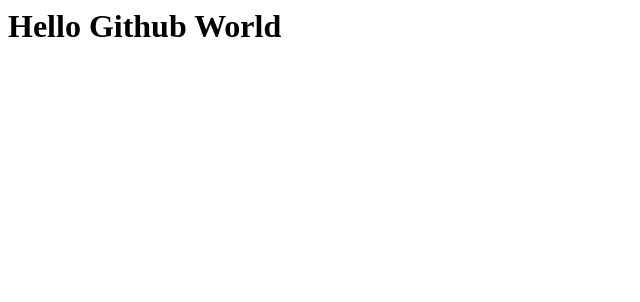
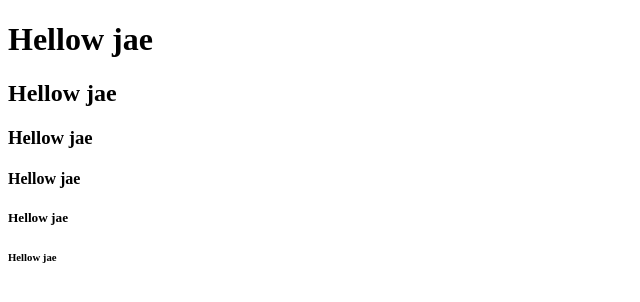
Before and after one commit to JeJe-tree/First, a plain HTML site: page index.html in a window 1280 px wide. Shown: the whole page, without its empty margins (0-640 px from the left). Drawn offline with Linux system fonts and the light colour scheme.

Commit message:
(수정) index.html 내용 수정

```diff
--- a/index.html
+++ b/index.html
@@ -1 +1,16 @@
-<h1>Hello Github World</h1>
+<!DOCTYPE html>
+<html lang="en">
+<head>
+    <meta charset="UTF-8">
+    <meta name="viewport" content="width=<device-width>, initial-scale=1.0">
+    <title>Document</title>
+</head>
+<body>
+    <h1>Hellow jae</h1>
+    <h2>Hellow jae</h2>
+    <h3>Hellow jae</h3>
+    <h4>Hellow jae</h4>
+    <h5>Hellow jae</h5>
+    <h6>Hellow jae</h6>
+</body>
+</html>
```
